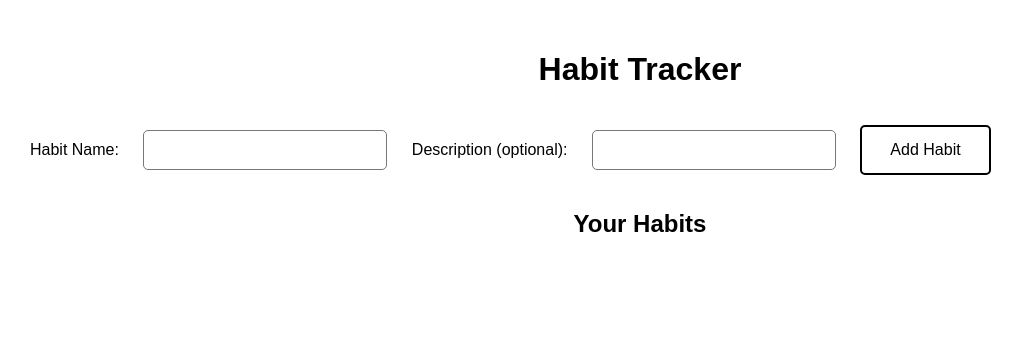
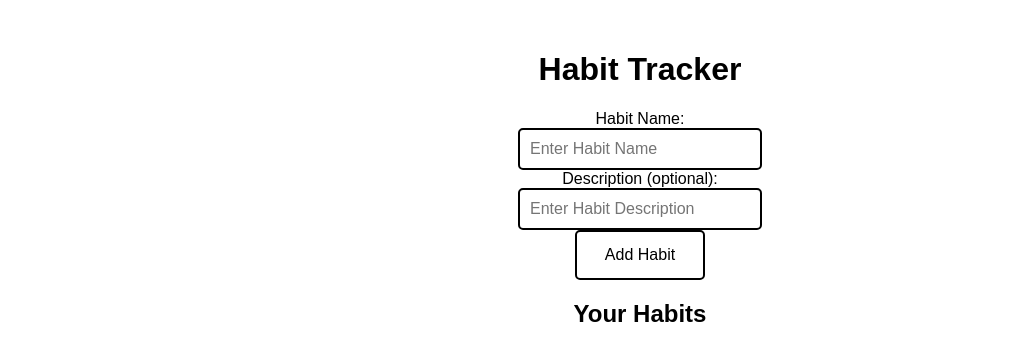
Before and after one commit to jaggergourley/Habit-Tracker, a Flask app: page / in a window 1280 px wide. Shown: the top 361 px of the page, without its empty margins (0-1023 px from the left). Run offline with Flask 3, Linux system fonts and the light colour scheme.

Commit message:
Changes to HTML and CSS styling

```diff
--- a/static/css/main.css
+++ b/static/css/main.css
@@ -41,10 +41,16 @@ h1, h2 {
 }
 
 /* Input Fields */
+.input-container {
+    display: flex;
+    flex-direction: column;
+    align-items: center;
+    width: 100%;
+}
 .input-text {
-    margin: 20px;
+    margin: auto;
     padding: 10px;
-    border: 1px solid #777777;
+    border: 2px solid black;
     border-radius: 5px;
     font-size: 16px;
     width: 20%;
--- a/templates/index.html
+++ b/templates/index.html
@@ -8,12 +8,12 @@
 {% block body %}
 <h1>Habit Tracker</h1>
 
-<div>
+<div class="input-container">
     <label for="name">Habit Name:</label>
-    <input type="text" id="name" class="input-text" required autocomplete="off">
+    <input type="text" id="name" class="input-text" required autocomplete="off" placeholder="Enter Habit Name">
 
     <label for="description">Description (optional):</label>
-    <input type="text" id="description" class="input-text" autocomplete="off">
+    <input type="text" id="description" class="input-text" autocomplete="off" placeholder="Enter Habit Description">
 
     <button id="add-habit-btn" class="button">Add Habit</button>
 </div>
```
